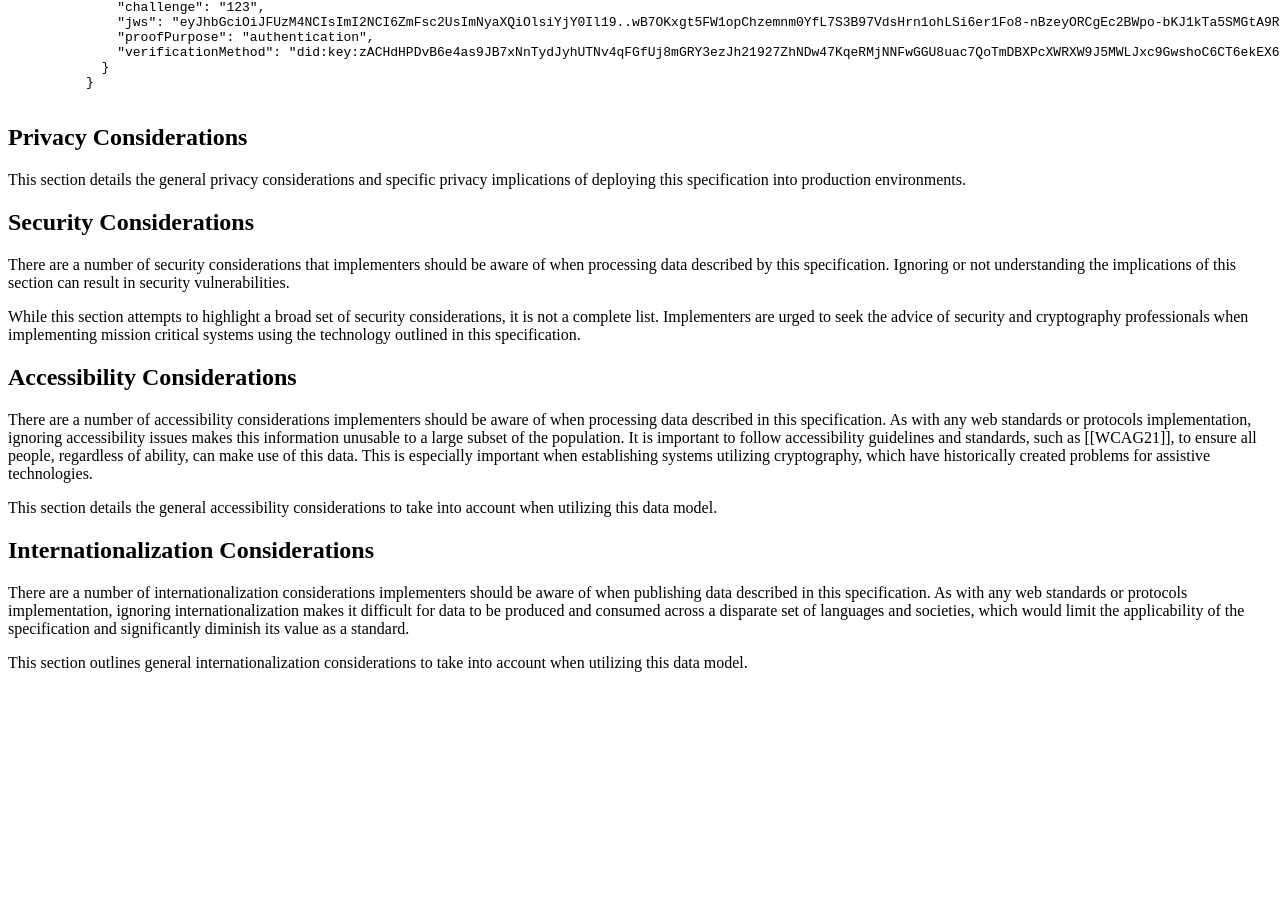
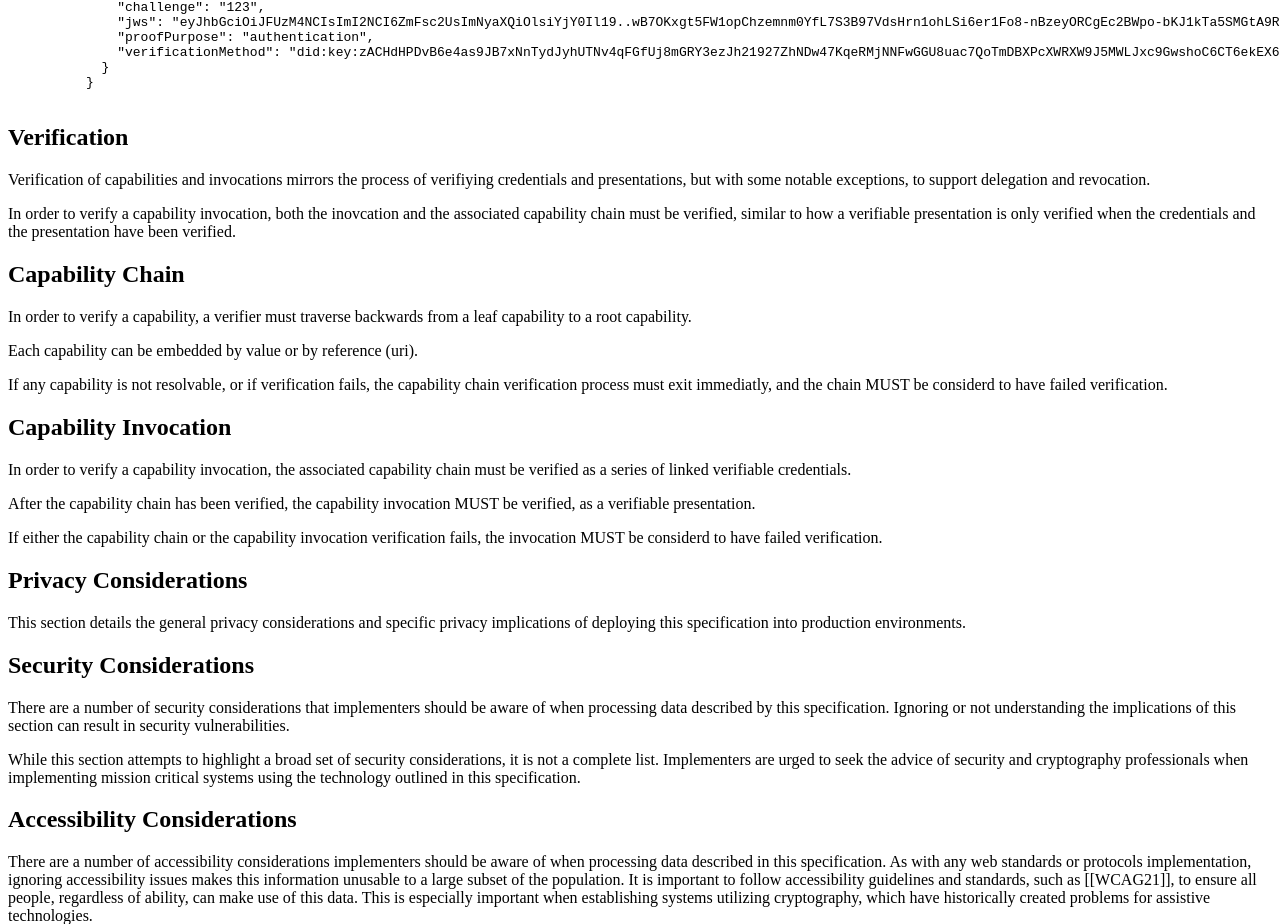
Before and after one commit to transmute-industries/authorization-credentials, a website: page docs/index.html in a window 1280 px wide. Shown: the part 2935-3859 px from the top of the page. Before the commit the page ends 3623 px from the top, so only its background shows below. Drawn offline with Linux system fonts and the light colour scheme.

Commit message:
chore: update spec

```diff
--- a/docs/index.html
+++ b/docs/index.html
@@ -324,6 +324,53 @@
       </section>
     </section>
 
+    <section>
+      <h2>Verification</h2>
+      <p>
+        Verification of capabilities and invocations mirrors the process of
+        verifiying credentials and presentations, but with some notable
+        exceptions, to support delegation and revocation.
+      </p>
+
+      <p>
+        In order to verify a capability invocation, both the inovcation and the
+        associated capability chain must be verified, similar to how a
+        verifiable presentation is only verified when the credentials and the
+        presentation have been verified.
+      </p>
+
+      <section>
+        <h2>Capability Chain</h2>
+        <p>
+          In order to verify a capability, a verifier must traverse backwards
+          from a leaf capability to a root capability.
+        </p>
+        <p>Each capability can be embedded by value or by reference (uri).</p>
+        <p>
+          If any capability is not resolvable, or if verification fails, the
+          capability chain verification process must exit immediatly, and the
+          chain MUST be considerd to have failed verification.
+        </p>
+      </section>
+
+      <section>
+        <h2>Capability Invocation</h2>
+        <p>
+          In order to verify a capability invocation, the associated capability
+          chain must be verified as a series of linked verifiable credentials.
+        </p>
+        <p>
+          After the capability chain has been verified, the capability
+          invocation MUST be verified, as a verifiable presentation.
+        </p>
+        <p>
+          If either the capability chain or the capability invocation
+          verification fails, the invocation MUST be considerd to have failed
+          verification.
+        </p>
+      </section>
+    </section>
+
     <section class="informative">
       <h2>Privacy Considerations</h2>
 
```
